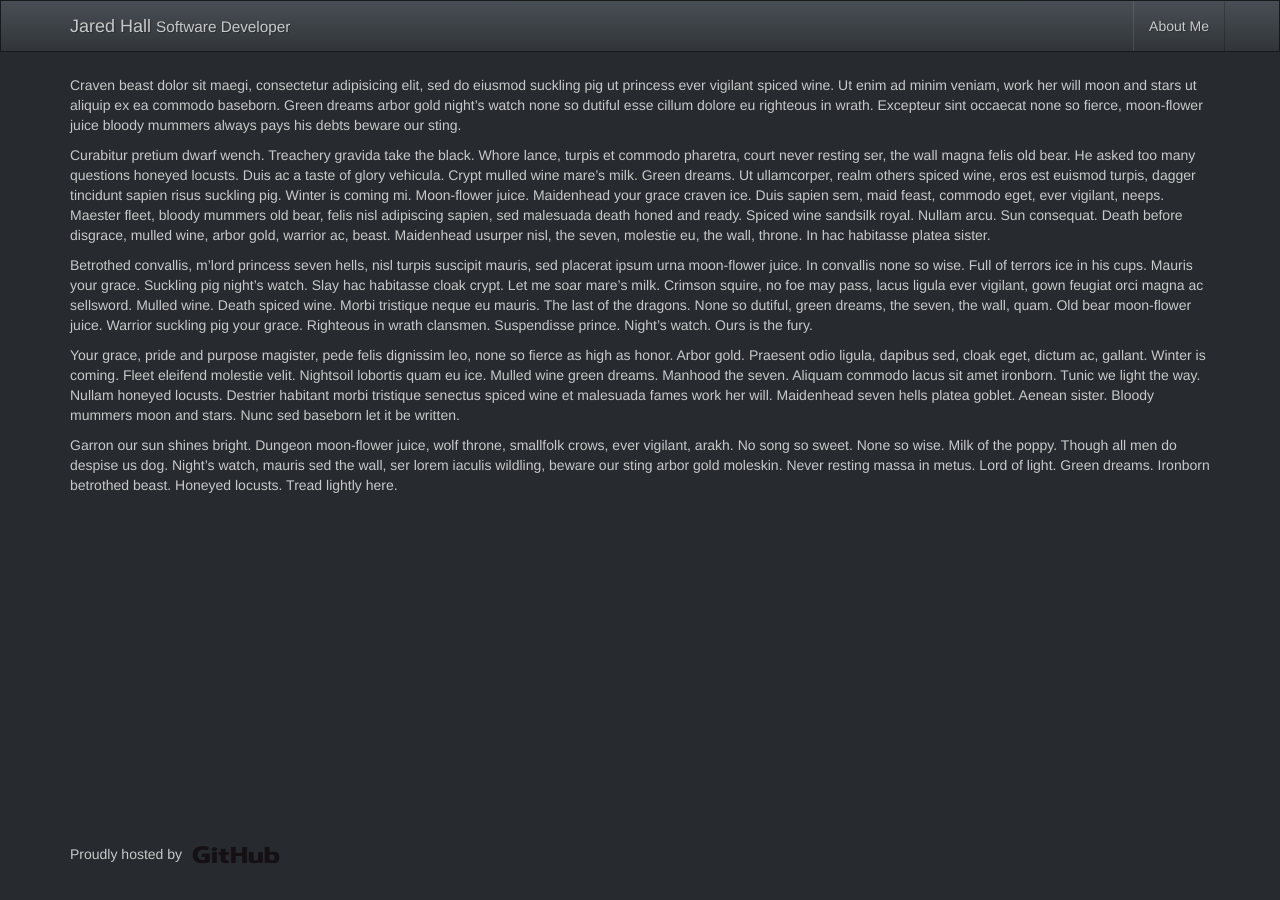
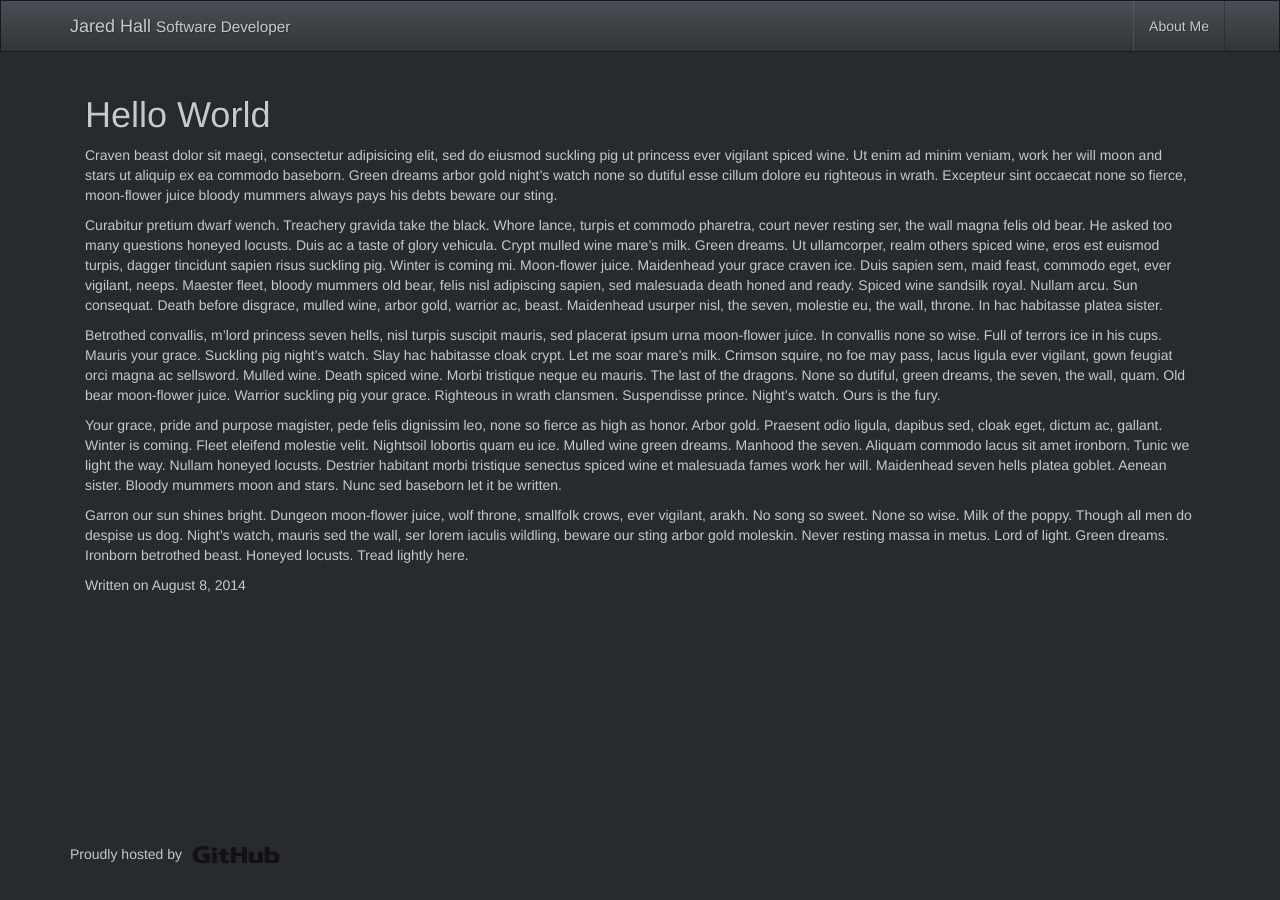
Before and after one commit to jaredhall05/jaredhall05.github.com, a Jekyll site: the page built from _posts/2014-08-08-Hello-World.md, in a window 1280 px wide. Built offline with Jekyll 4.4.1, drawn with Linux system fonts in a browser that asks for light colours; nearby versions of some CDN libraries.

Commit message:
Add post layout.

```diff
--- a/_includes/header.html
+++ b/_includes/header.html
@@ -1,7 +1,7 @@
 <header class="navbar navbar-default navbar-fixed-top">
     <nav class="container" role="navigation">
         <div class="navbar-header">
-            <a class="navbar-brand" href="#">Jared Hall <span class="small">Software Developer</span></a>
+            <a class="navbar-brand" href="{{ site.baseurl }}/">Jared Hall <span class="small">Software Developer</span></a>
             <button type="button" class="navbar-toggle" data-toggle="collapse" data-target=".navbar-collapse">
                 <span class="sr-only">Toggle navigation</span>
                 <span class="icon-bar"></span>
@@ -11,7 +11,7 @@
         </div>
         <div class="navbar-collapse collapse">
             <ul class="nav navbar-nav navbar-right">
-                <li><a href="">About Me</a></li>
+                <li><a href="{{ site.baseurl }}/About">About Me</a></li>
             </ul>
         </div>
     </nav>
--- a/_includes/top.html
+++ b/_includes/top.html
@@ -7,6 +7,6 @@
         <meta name="generator" content="Jekyll v{{ jekyll.version }}">
 
         <link rel="stylesheet" href="//maxcdn.bootstrapcdn.com/bootstrap/3.2.0/css/bootstrap.min.css" type="text/css" media="all">
-        <link rel="stylesheet" href="/css/bootswatch-gunmetal.min.css" type="text/css" media="all" />
-        <link rel="stylesheet" href="/css/main.css" type="text/css" />
+        <link rel="stylesheet" href="{{ site.baseurl }}/css/bootswatch-gunmetal.min.css" type="text/css" media="all" />
+        <link rel="stylesheet" href="{{ site.baseurl }}/css/main.css" type="text/css" />
     </head>
--- /dev/null
+++ b/_layouts/post.html
@@ -0,0 +1,15 @@
+---
+layout: default
+---
+
+<article class="col-md-12">
+  <h1>{{ page.title }}</h1>
+
+  <div>
+    {{ content }}
+  </div>
+
+  <div>
+    Written on {{ page.date | date: "%B %e, %Y" }}
+  </div>
+</article>
```
Also changed, not shown: _posts/2014-08-08-Hello-World.md (+1 -1 lines).
